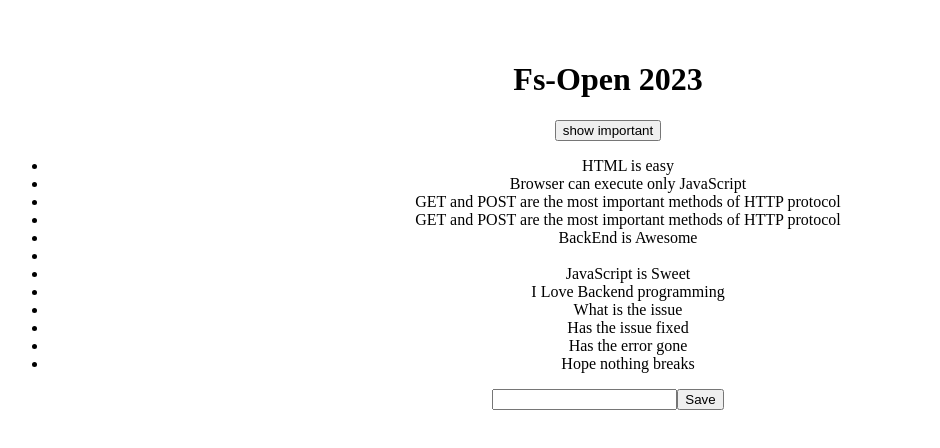
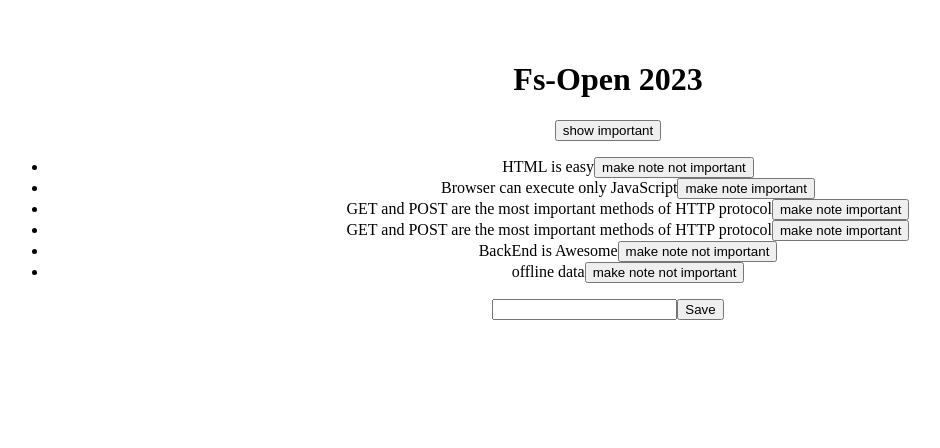
Before and after one commit to Shollytemmy/FS-OPEN-NOTE-APP-23, a React (Vite) app: page / in a window 1280 px wide. Shown: the top 448 px of the page, without its empty margins (32-972 px from the left). Built offline with nearby package versions, Linux system fonts and the light colour scheme; data requests are answered from the project's data file.

Commit message:
feat: users can make a put request in order to edit data

```diff
--- a/db.json
+++ b/db.json
@@ -16,61 +16,25 @@
       "id": 3,
       "content": "GET and POST are the most important methods of HTTP protocol",
       "date": "2022-1-17T19:20:14.298Z",
-      "important": true
+      "important": false
     },
     {
       "id": 4,
       "content": "GET and POST are the most important methods of HTTP protocol",
       "date": "2022-1-17T19:20:14.298Z",
-      "important": true
+      "important": false
     },
     {
       "content": "BackEnd is Awesome",
       "date": "2023-01-18T18:31:02.282Z",
-      "important": false,
+      "important": true,
       "id": 5
     },
     {
-      "content": "",
-      "date": "2023-01-18T19:08:52.319Z",
+      "content": "offline data",
+      "date": "2023-01-19T15:39:13.744Z",
       "important": true,
       "id": 6
-    },
-    {
-      "content": "JavaScript is Sweet",
-      "date": "2023-01-18T19:10:48.638Z",
-      "important": false,
-      "id": 7
-    },
-    {
-      "content": "I Love Backend programming",
-      "date": "2023-01-18T19:15:16.517Z",
-      "important": false,
-      "id": 8
-    },
-    {
-      "content": "What is the issue",
-      "date": "2023-01-18T19:19:01.632Z",
-      "important": false,
-      "id": 9
-    },
-    {
-      "content": "Has the issue fixed",
-      "date": "2023-01-18T19:21:23.967Z",
-      "important": true,
-      "id": 10
-    },
-    {
-      "content": "Has the error gone",
-      "date": "2023-01-18T19:22:49.984Z",
-      "important": false,
-      "id": 11
-    },
-    {
-      "content": "Hope nothing breaks",
-      "date": "2023-01-18T19:25:28.640Z",
-      "important": true,
-      "id": 12
     }
   ]
 }
--- a/src/App.jsx
+++ b/src/App.jsx
@@ -64,6 +64,24 @@ function App() {
   }
 
 
+  const toggleImportanceOf = (id) => {
+    const url = `http://127.0.0.1:5174/notes/${id}`
+
+   const note = notes.find((n) => n.id === id)
+   const changeNote = {...note, important: !note.important}
+
+   axios.put(url, changeNote)
+   .then((response) => {
+
+    let noteMapped = notes.map((n) => n.id === id ? response.data : n)
+
+    setNotes(noteMapped)
+
+   })
+
+  }
+
+
 
   return (
     <div className="App">
@@ -76,7 +94,7 @@ function App() {
       </div>
        <ul>
        {
-        noteToShow.map((note) => <Note note={note} key={note.id} />)
+        noteToShow.map((note) => <Note note={note} key={note.id} toggleImportance={() => toggleImportanceOf(note.id)} />)
        }
       </ul>
 
--- a/src/Components/Note.jsx
+++ b/src/Components/Note.jsx
@@ -1,8 +1,14 @@
 
 
-const Note = ({note}) =>{
+const Note = ({note, toggleImportance}) =>{
+
+  const label = note.important
+  ? "make note not important" : "make note important"
   return(
-         <li>{note.content}</li>
+         <li>
+          {note.content}
+          <button onClick={toggleImportance}>{label}</button>
+         </li>
   )
 }
 
```
